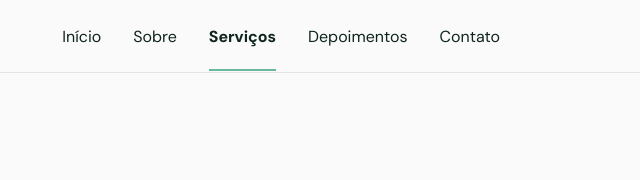
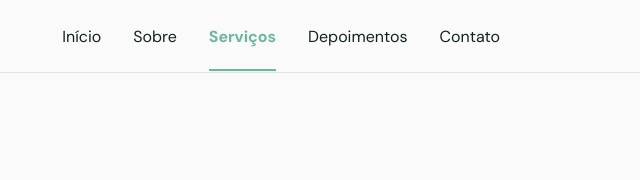
Before and after one commit to AdsonNascimento/Projetos-Figma, a plain HTML site: page index.html in a window 1280 px wide. Shown: the top 180 px of the page, 640-1280 px from the left. Drawn offline with nearby package versions, Linux system fonts and the light colour scheme; files whose address does not match are found by name.

Commit message:
exlusão
retirada de hover linha 181

```diff
--- a/style.css
+++ b/style.css
@@ -178,7 +178,7 @@ nav ul li a {
 }
 
 nav ul li a:hover,
-nav ul li a.active:hover {
+nav ul li a.active {
   color: var(--base-color);
 }
 
```
